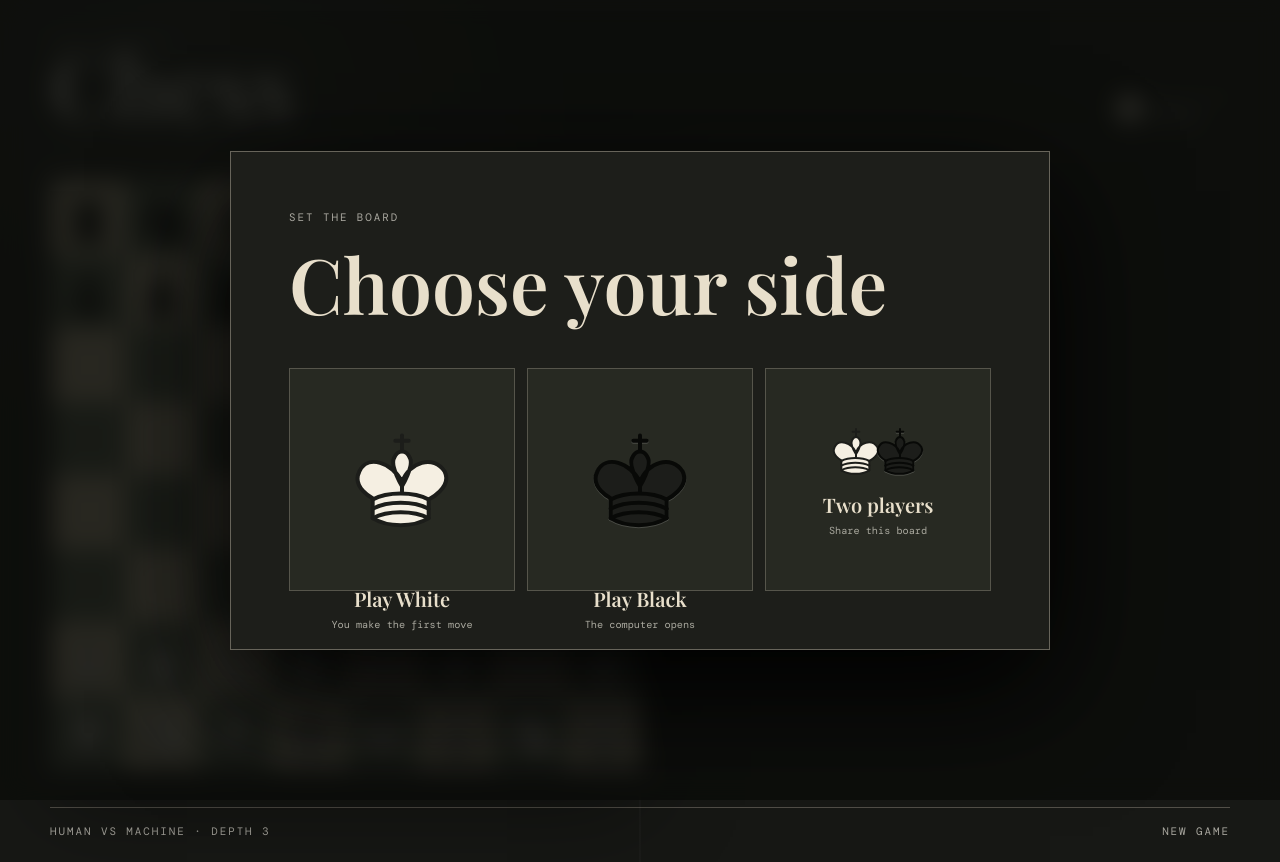
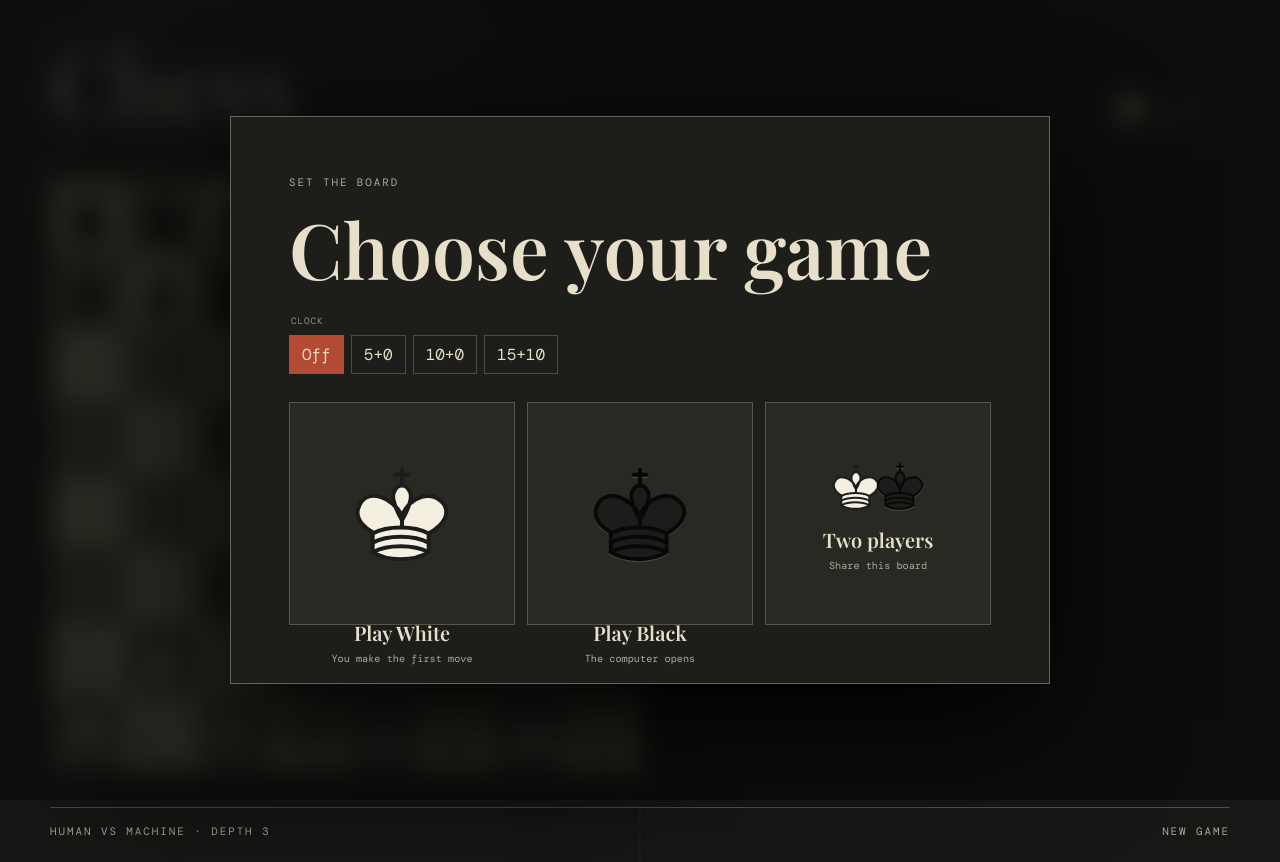
Before and after one commit to lwlee2608/chess, a React (Vite) app: page / in a window 1280 px wide. Built offline with nearby package versions, Linux system fonts and the light colour scheme; a web font is replaced by a local one.

Commit message:
Add chess clocks

```diff
--- a/src/engine/types.ts
+++ b/src/engine/types.ts
@@ -37,6 +37,7 @@ export type GameStatus =
   | { type: 'checkmate'; winner: Color }
   | { type: 'stalemate' }
   | { type: 'draw'; reason: 'threefold repetition' | 'fifty-move rule' | 'insufficient material' }
+  | { type: 'timeout'; winner: Color | null }
 
 export const FILES = ['a', 'b', 'c', 'd', 'e', 'f', 'g', 'h'] as const
 
--- /dev/null
+++ b/src/state/useClock.ts
@@ -0,0 +1,50 @@
+import { useCallback, useEffect, useRef, useState } from 'react'
+import type { Color } from '../engine/types'
+
+export type TimeControl = 'off' | '5+0' | '10+0' | '15+10'
+
+export interface ClockState {
+  whiteMs: number
+  blackMs: number
+  incrementMs: number
+}
+
+const PRESETS: Record<TimeControl, ClockState> = {
+  off: { whiteMs: 0, blackMs: 0, incrementMs: 0 },
+  '5+0': { whiteMs: 300_000, blackMs: 300_000, incrementMs: 0 },
+  '10+0': { whiteMs: 600_000, blackMs: 600_000, incrementMs: 0 },
+  '15+10': { whiteMs: 900_000, blackMs: 900_000, incrementMs: 10_000 },
+}
+
+export function useClock(control: TimeControl, turn: Color, running: boolean) {
+  const [clock, setClock] = useState<ClockState>(() => ({ ...PRESETS[control] }))
+  const lastTick = useRef(0)
+
+
+  useEffect(() => {
+    lastTick.current = performance.now()
+    if (!running || control === 'off') return
+
+    const interval = window.setInterval(() => {
+      const now = performance.now()
+      const elapsed = now - lastTick.current
+      lastTick.current = now
+      setClock((current) => turn === 'white'
+        ? { ...current, whiteMs: Math.max(0, current.whiteMs - elapsed) }
+        : { ...current, blackMs: Math.max(0, current.blackMs - elapsed) })
+    }, 100)
+
+    return () => window.clearInterval(interval)
+  }, [control, running, turn])
+
+  const completeMove = useCallback((color: Color) => {
+    if (control === 'off') return
+    setClock((current) => color === 'white'
+      ? { ...current, whiteMs: current.whiteMs + current.incrementMs }
+      : { ...current, blackMs: current.blackMs + current.incrementMs })
+  }, [control])
+
+  const reset = useCallback((nextControl: TimeControl) => setClock({ ...PRESETS[nextControl] }), [])
+
+  return { clock, completeMove, reset }
+}
--- a/src/state/useGame.ts
+++ b/src/state/useGame.ts
@@ -1,9 +1,12 @@
 import { useCallback, useEffect, useMemo, useRef, useState } from 'react'
 import { createStartingPosition } from '../engine/board'
-import { applyMove, getGameStatus, getLegalMoves } from '../engine/game'
+import { applyMove, getGameStatus, getLegalMoves, hasInsufficientMaterial } from '../engine/game'
 import { toSan } from '../engine/san'
-import type { Color, Move, Position, PromotionPiece } from '../engine/types'
+import type { Color, GameStatus, Move, Position, PromotionPiece } from '../engine/types'
+import { opposite } from '../engine/types'
 import type { GameMode } from '../ui/NewGameDialog'
+import { useClock } from './useClock'
+import type { TimeControl } from './useClock'
 
 interface GameSnapshot {
   position: Position
@@ -17,22 +20,35 @@ export function useGame() {
   const [selectedSquare, setSelectedSquare] = useState<number | null>(null)
   const [pendingPromotion, setPendingPromotion] = useState<Move[] | null>(null)
   const [mode, setMode] = useState<GameMode | null>(null)
+  const [timeControl, setTimeControl] = useState<TimeControl>('off')
   const workerRef = useRef<Worker | null>(null)
   const searchGeneration = useRef(0)
+  const engineStatus = useMemo(() => getGameStatus(position), [position])
+  const clockRunning = mode !== null && engineStatus.type === 'playing'
+  const { clock, completeMove, reset: resetClock } = useClock(timeControl, position.turn, clockRunning)
+
+  const flaggedColor: Color | null = timeControl === 'off'
+    ? null
+    : clock.whiteMs <= 0 ? 'white' : clock.blackMs <= 0 ? 'black' : null
+  let status: GameStatus = engineStatus
+  if (flaggedColor !== null && engineStatus.type === 'playing') {
+    const winner = opposite(flaggedColor)
+    status = { type: 'timeout', winner: hasInsufficientMaterial(position.board) ? null : winner }
+  }
 
   const humanColor: Color | null = mode === 'ai-white' ? 'white' : mode === 'ai-black' ? 'black' : null
   const legalMoves = useMemo(() => selectedSquare === null ? [] : getLegalMoves(position, selectedSquare), [position, selectedSquare])
-  const status = useMemo(() => getGameStatus(position), [position])
   const computerTurn = mode !== null && humanColor !== null && position.turn !== humanColor && status.type === 'playing'
   const inputBlocked = computerTurn || status.type !== 'playing'
 
   const commitMove = useCallback((move: Move) => {
     const next = applyMove(position, move)
     if (next === position) return
+    completeMove(position.turn)
     setHistory((entries) => [...entries, { position, move, san: toSan(position, move) }])
     setPosition(next)
     setSelectedSquare(null)
-  }, [position])
+  }, [completeMove, position])
 
   useEffect(() => () => workerRef.current?.terminate(), [])
 
@@ -86,13 +102,15 @@ export function useGame() {
     setPendingPromotion(null)
   }
 
-  const startNewGame = (nextMode?: GameMode) => {
+  const startNewGame = (nextMode?: GameMode, nextTimeControl: TimeControl = 'off') => {
     searchGeneration.current += 1
     workerRef.current?.terminate()
     setPosition(createStartingPosition())
     setHistory([])
     setSelectedSquare(null)
     setPendingPromotion(null)
+    setTimeControl(nextTimeControl)
+    resetClock(nextTimeControl)
     setMode(nextMode ?? null)
   }
 
@@ -131,6 +149,8 @@ export function useGame() {
     moves: history.map(({ san }) => san),
     lastMove: history.at(-1)?.move ?? null,
     canUndo: !computerTurn && (mode === 'local' ? history.length > 0 : aiRestoreIndex >= 0),
+    clock,
+    timeControl,
     chooseSquare,
     selectSquare,
     moveTo,
--- a/src/ui/App.tsx
+++ b/src/ui/App.tsx
@@ -1,5 +1,6 @@
 import { isKingInCheck } from '../engine/moves'
 import { useGame } from '../state/useGame'
+import { Clock } from './Clock'
 import { Board } from './Board'
 import { NewGameDialog } from './NewGameDialog'
 import { MoveList } from './MoveList'
@@ -21,8 +22,10 @@ export function App() {
   } else if (game.status.type === 'draw') {
     heading = `Draw — ${game.status.reason[0].toUpperCase()}${game.status.reason.slice(1)}`
     kicker = 'Game over'
+  } else if (game.status.type === 'timeout') {
+    heading = game.status.winner ? `${game.status.winner === 'white' ? 'White' : 'Black'} wins on time` : 'Draw — Timeout'
+    kicker = 'Flag fall'
   }
-
   return (
     <>
       <main className="app-shell" inert={game.pendingPromotion || game.mode === null ? true : undefined}>
@@ -53,6 +56,12 @@ export function App() {
             onSelectSquare={game.selectSquare}
             onMoveTo={game.moveTo}
           />
+          {game.timeControl !== 'off' && (
+            <div className="clocks">
+              <Clock color="black" milliseconds={game.clock.blackMs} active={game.position.turn === 'black' && game.status.type === 'playing'} />
+              <Clock color="white" milliseconds={game.clock.whiteMs} active={game.position.turn === 'white' && game.status.type === 'playing'} />
+            </div>
+          )}
           <aside className="game-sidebar" aria-live="polite">
             <div className="game-note">
               <span className="game-note__number">04</span>
--- /dev/null
+++ b/src/ui/Clock.tsx
@@ -0,0 +1,20 @@
+import type { Color } from '../engine/types'
+
+interface ClockProps {
+  color: Color
+  milliseconds: number
+  active: boolean
+}
+
+export function Clock({ color, milliseconds, active }: ClockProps) {
+  const totalSeconds = Math.ceil(milliseconds / 1000)
+  const minutes = Math.floor(totalSeconds / 60)
+  const seconds = String(totalSeconds % 60).padStart(2, '0')
+
+  return (
+    <div className={`clock${active ? ' clock--active' : ''}${milliseconds <= 10_000 ? ' clock--low' : ''}`}>
+      <span>{color}</span>
+      <strong>{minutes}:{seconds}</strong>
+    </div>
+  )
+}
--- a/src/ui/NewGameDialog.tsx
+++ b/src/ui/NewGameDialog.tsx
@@ -1,34 +1,53 @@
+import { useState } from 'react'
 import type { Color } from '../engine/types'
+import type { TimeControl } from '../state/useClock'
 import { ChessPiece } from './pieces'
 
 export type GameMode = 'local' | 'ai-white' | 'ai-black'
 
 interface NewGameDialogProps {
-  onChoose: (mode: GameMode) => void
+  onChoose: (mode: GameMode, timeControl: TimeControl) => void
 }
+
+const CONTROLS: readonly TimeControl[] = ['off', '5+0', '10+0', '15+10']
 
 function SideIcon({ color }: { color: Color }) {
   return <ChessPiece piece={{ color, type: 'king' }} />
 }
 
 export function NewGameDialog({ onChoose }: NewGameDialogProps) {
+  const [timeControl, setTimeControl] = useState<TimeControl>('off')
+
   return (
     <div className="new-game-backdrop">
       <div className="new-game-dialog" role="dialog" aria-modal="true" aria-labelledby="new-game-title">
         <p className="eyebrow">Set the board</p>
-        <h2 id="new-game-title">Choose your side</h2>
+        <h2 id="new-game-title">Choose your game</h2>
+        <fieldset className="time-controls">
+          <legend>Clock</legend>
+          {CONTROLS.map((control) => (
+            <button
+              type="button"
+              className={timeControl === control ? 'time-control--selected' : ''}
+              key={control}
+              onClick={() => setTimeControl(control)}
+            >
+              {control === 'off' ? 'Off' : control}
+            </button>
+          ))}
+        </fieldset>
         <div className="mode-options">
-          <button type="button" onClick={() => onChoose('ai-white')}>
+          <button type="button" onClick={() => onChoose('ai-white', timeControl)}>
             <SideIcon color="white" />
             <strong>Play White</strong>
             <span>You make the first move</span>
           </button>
-          <button type="button" onClick={() => onChoose('ai-black')}>
+          <button type="button" onClick={() => onChoose('ai-black', timeControl)}>
             <SideIcon color="black" />
             <strong>Play Black</strong>
             <span>The computer opens</span>
           </button>
-          <button type="button" onClick={() => onChoose('local')}>
+          <button type="button" onClick={() => onChoose('local', timeControl)}>
             <span className="local-kings"><SideIcon color="white" /><SideIcon color="black" /></span>
             <strong>Two players</strong>
             <span>Share this board</span>
--- a/src/ui/styles.css
+++ b/src/ui/styles.css
@@ -199,6 +199,24 @@ h1 {
 .game-note { align-self: center; max-width: 270px; }
 .game-note__number { color: var(--rust); font-size: 0.7rem; letter-spacing: 0.18em; }
 .game-note h2 { margin: 18px 0 32px; font-size: clamp(2.4rem, 4vw, 4.6rem); line-height: 0.95; font-style: italic; }
+.clocks {
+  align-self: center;
+  display: grid;
+  gap: 8px;
+}
+
+.clock {
+  width: 130px;
+  border: 1px solid rgba(232, 223, 203, 0.24);
+  padding: 10px 12px;
+  color: #8f9088;
+  background: #1d1e1a;
+}
+
+.clock span { display: block; text-transform: uppercase; font-size: 0.55rem; letter-spacing: 0.12em; }
+.clock strong { display: block; margin-top: 3px; font-size: 1.45rem; font-weight: 500; }
+.clock--active { color: var(--cream); border-color: #d29a42; }
+.clock--low { color: #e06a50; }
 .game-sidebar { align-self: center; width: min(100%, 300px); }
 .game-sidebar .game-note { margin-bottom: 28px; }
 
@@ -304,6 +322,17 @@ h1 {
 .mode-options > button:focus-visible { border-color: var(--rust); transform: translateY(-3px); }
 .mode-options svg { width: min(100%, 120px); }
 .mode-options strong, .mode-options > button > span { display: block; }
+.time-controls {
+  display: flex;
+  gap: 7px;
+  margin: -18px 0 28px;
+  padding: 0;
+  border: 0;
+}
+
+.time-controls legend { margin-bottom: 8px; color: #8f9088; text-transform: uppercase; font-size: 0.58rem; letter-spacing: 0.1em; }
+.time-controls button { border: 1px solid rgba(232, 223, 203, 0.24); padding: 8px 12px; color: var(--cream); background: transparent; cursor: pointer; }
+.time-controls .time-control--selected { border-color: var(--rust); background: var(--rust); }
 .mode-options strong { margin: 10px 0 6px; font-family: 'Playfair Display', serif; font-size: 1.25rem; }
 .mode-options > button > span { color: #aaa99f; font-size: 0.64rem; }
 .local-kings { display: flex !important; justify-content: center; }
```
Also changed, not shown: plans/chess-game.md (+5 -5 lines).
